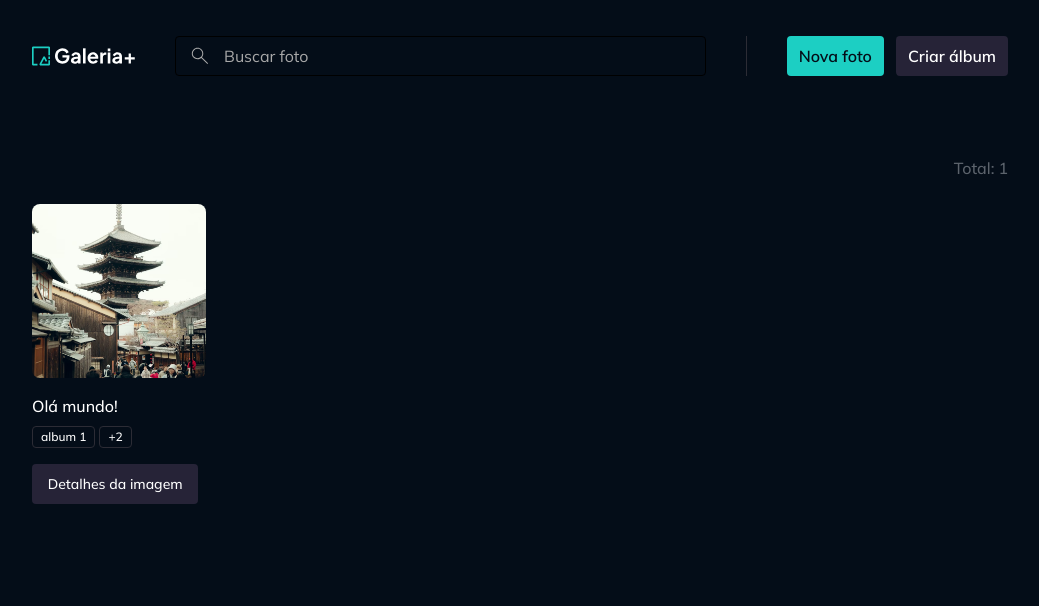
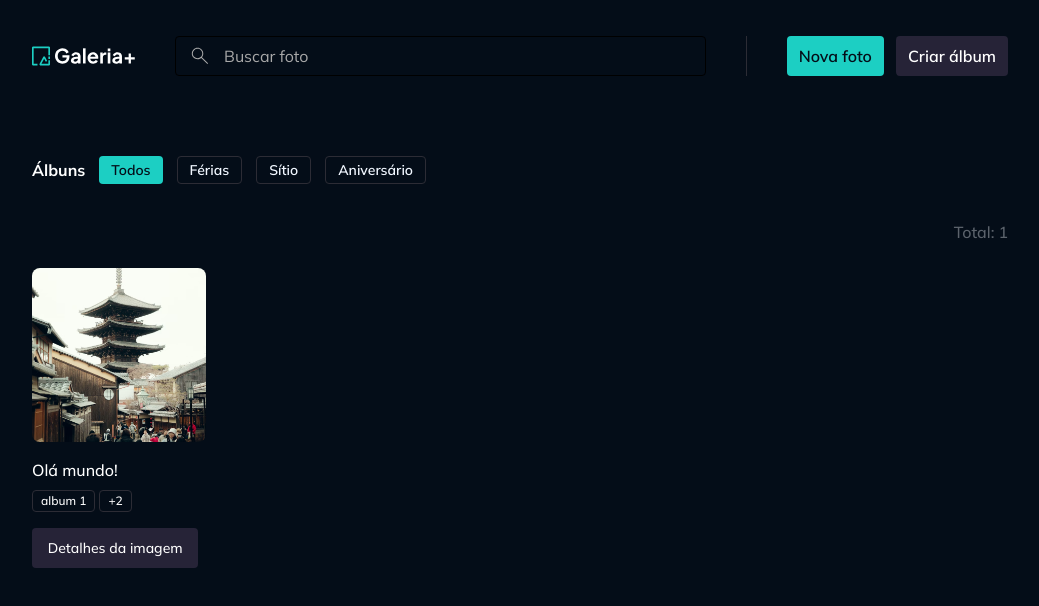
Before and after one commit to helitonns/gallery-plus, a React (Vite) app: page / in a window 1280 px wide. Shown: the top 606 px of the page, without its empty margins (120-1159 px from the left). Built offline with nearby package versions, Linux system fonts and the light colour scheme.

Commit message:
Crie o mock do filtro por álbuns

```diff
--- /dev/null
+++ b/src/context/album/components/albums-filter.tsx
@@ -0,0 +1,37 @@
+import cx from "classnames";
+import Button from "../../../components/button";
+import Skeleton from "../../../components/skeleton";
+import Text from "../../../components/text";
+import type { Album } from "../model/album";
+
+interface AlbumsFilterProps extends React.ComponentProps<"div"> {
+  albums: Album[];
+  loading?: boolean;
+}
+
+export default function ALbumsFilter({albums, loading, className, ...props}: AlbumsFilterProps){
+
+  return (
+    <div className={cx("flex items-center gap-3.5 overflow-x-auto", className)} {...props}>
+      <Text variant="heading-small">Álbuns</Text>
+
+      {!loading ? (
+        <>
+          <div className="flex gap-3">
+            <Button variant="primary" size="sm" className="cursor-pointer">Todos</Button>
+          </div>
+
+          {
+            albums.map(album => (
+              <div className="flex gap-3">
+                <Button key={album.id} variant="ghost" size="sm" className="cursor-pointer">{album.title}</Button>
+              </div>
+            ))
+          }
+        </>
+      ):(
+        Array.from({length: 5}).map((_, index)=> <Skeleton className="w-28 h-7" key={`album-button-loading${index}`} />)
+      )}
+    </div>
+  );
+}
--- a/src/pages/page-home.tsx
+++ b/src/pages/page-home.tsx
@@ -1,9 +1,16 @@
 import Container from "../components/container";
+import ALbumsFilter from "../context/album/components/albums-filter";
 import PhotosList from "../context/photos/components/photos-list";
 
 export default function PageHome(){
   return(
     <Container>
+      <ALbumsFilter albums={[
+          {id: "123", title: "Férias"},
+          {id: "124", title: "Sítio"},
+          {id: "125", title: "Aniversário"},
+        ]} className="mb-9"
+      />
       <PhotosList photos={[
         {
           id: "123",
```
